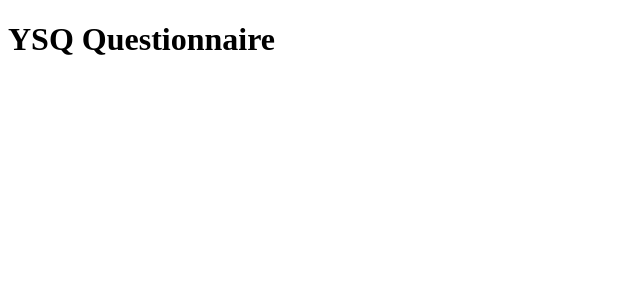
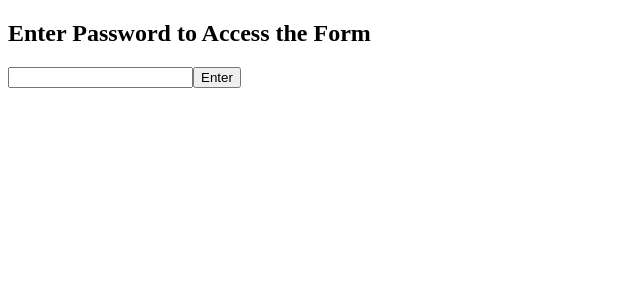
Before and after one commit to SasanTazayoni/integrate-therapy-form-manager, a React (Vite) app: page / in a window 1280 px wide. Shown: the top 300 px of the page, without its empty margins (0-640 px from the left). Built offline with nearby package versions, Linux system fonts and the light colour scheme.

Commit message:
Add password protection to questionnaire

```diff
--- a/src/App.tsx
+++ b/src/App.tsx
@@ -1,5 +1,12 @@
+import ProtectedForm from "./components/ProtectedForm";
+import Questionnaire from "./components/Questionnaire";
+
 function App() {
-  return <h1>YSQ Questionnaire</h1>;
+  return (
+    <ProtectedForm>
+      <Questionnaire />
+    </ProtectedForm>
+  );
 }
 
 export default App;
--- /dev/null
+++ b/src/components/ProtectedForm.tsx
@@ -0,0 +1,31 @@
+import { useState } from "react";
+
+const ProtectedForm = ({ children }: { children: React.ReactNode }) => {
+  const [password, setPassword] = useState("");
+  const [authenticated, setAuthenticated] = useState(false);
+
+  const handleSubmit = (e: React.FormEvent) => {
+    e.preventDefault();
+    if (password === import.meta.env.VITE_FORM_PASSWORD) {
+      setAuthenticated(true);
+    } else {
+      alert("Incorrect password");
+    }
+  };
+
+  if (authenticated) return <>{children}</>;
+
+  return (
+    <form onSubmit={handleSubmit}>
+      <h2>Enter Password to Access the Form</h2>
+      <input
+        type="password"
+        value={password}
+        onChange={(e) => setPassword(e.target.value)}
+      />
+      <button type="submit">Enter</button>
+    </form>
+  );
+};
+
+export default ProtectedForm;
```
